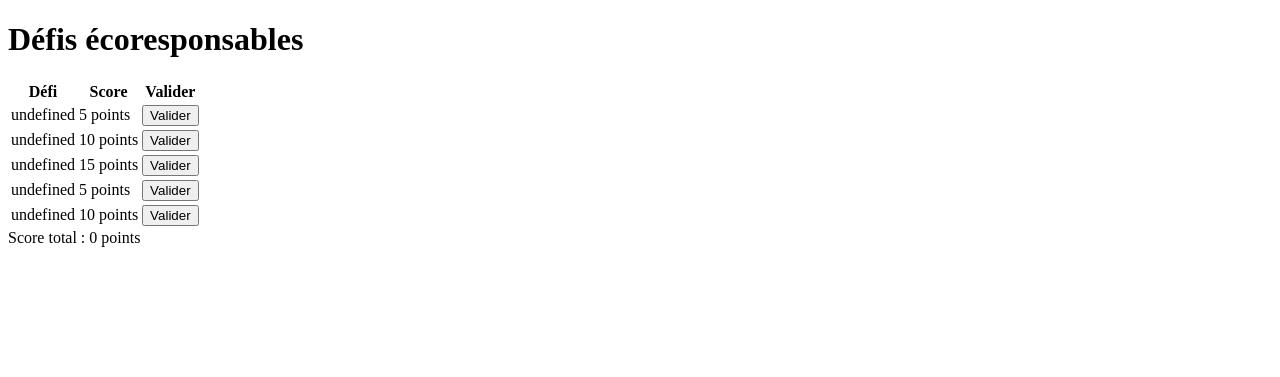
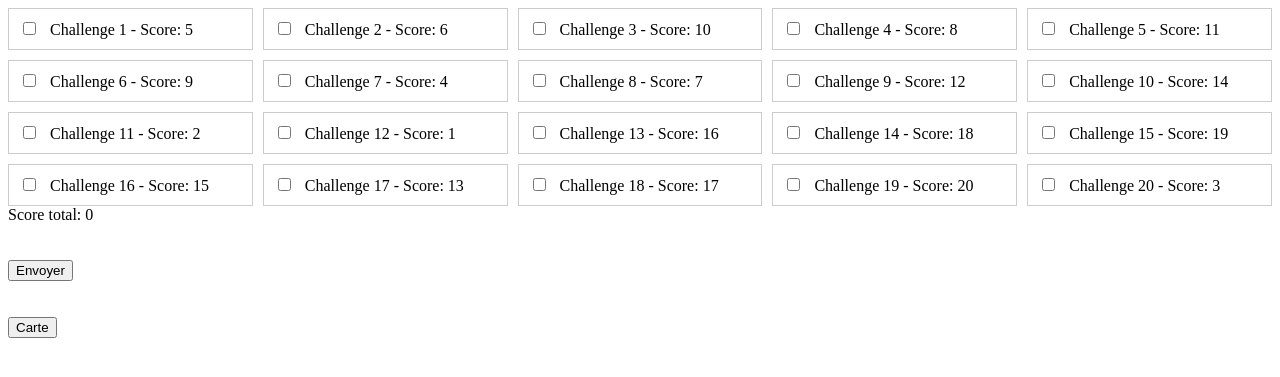
Before and after one commit to elyeselg/Neos, a PHP site: page /challenge.php in a window 1280 px wide. Shown: the top 377 px of the page. Run offline with PHP 8.4, Linux system fonts and the light colour scheme; the visitor is signed in with stand-in values (Sample User, id 1).

Commit message:
modification challenges et register

```diff
--- a/Neos_L2/challenge.php
+++ b/Neos_L2/challenge.php
@@ -1,132 +1,144 @@
 <!DOCTYPE html>
-<html>
+<html lang="en">
+
+
+<?php
+session_start();
+if (!isset($_SESSION['username'])) {
+    header('Location: connexion.php');
+    exit();
+}
+?>
+
+
 
 <head>
     <meta charset="UTF-8">
-    <title>Défis écoresponsables</title>
+    <meta http-equiv="X-UA-Compatible" content="IE=edge">
+    <meta name="viewport" content="width=device-width, initial-scale=1.0">
+    <title>Challenges</title>
+    <link rel="stylesheet" type="text/css" href="styleChallenge.css">
 </head>
 
 <body>
-    <h1>Défis écoresponsables</h1>
-    <div id="defis"></div>
-    <div id="score"></div>
+
+    <div class="challenges-container">
+        <div class="challenge">
+            <input type="checkbox" id="challenge1" name="score" value="5" onchange="getScore()">
+            <label for="challenge1">Challenge 1 - Score: 5</label>
+        </div>
+        <div class="challenge">
+            <input type="checkbox" id="challenge2" name="score" value="6" onchange="getScore()">
+            <label for="challenge2">Challenge 2 - Score: 6</label>
+        </div>
+        <div class="challenge">
+            <input type="checkbox" id="challenge3" name="score" value="10" onchange=" getscore()">
+            <label for="challenge3">Challenge 3 - Score: 10</label>
+        </div>
+        <div class="challenge">
+            <input type="checkbox" id="challenge4" name="score" value="8" onchange=" getscore()">
+            <label for="challenge4">Challenge 4 - Score: 8</label>
+        </div>
+        <div class="challenge">
+            <input type="checkbox" id="challenge5" name="score" value="11" onchange=" getscore()">
+            <label for="challenge5">Challenge 5 - Score: 11</label>
+        </div>
+        <div class="challenge">
+            <input type="checkbox" id="challenge6" name="score" value="9" onchange=" getscore()">
+            <label for="challenge6">Challenge 6 - Score: 9</label>
+        </div>
+        <div class="challenge">
+            <input type="checkbox" id="challenge7" name="score" value="4" onchange=" getscore()">
+            <label for="challenge7">Challenge 7 - Score: 4</label>
+        </div>
+        <div class="challenge">
+            <input type="checkbox" id="challenge8" name="score" value="7" onchange=" getscore()">
+            <label for="challenge8">Challenge 8 - Score: 7</label>
+        </div>
+        <div class="challenge">
+            <input type="checkbox" id="challenge9" name="score" value="12" onchange=" getscore()">
+            <label for="challenge9">Challenge 9 - Score: 12</label>
+        </div>
+        <div class="challenge">
+            <input type="checkbox" id="challenge10" name="score" value="14" onchange=" getscore()">
+            <label for="challenge10">Challenge 10 - Score: 14</label>
+        </div>
+        <div class="challenge">
+            <input type="checkbox" id="challenge11" name="score" value="2" onchange=" getscore()">
+            <label for="challenge11">Challenge 11 - Score: 2</label>
+        </div>
+        <div class="challenge">
+            <input type="checkbox" id="challenge12" name="score" value="1" onchange=" getscore()">
+            <label for="challenge12">Challenge 12 - Score: 1</label>
+        </div>
+        <div class="challenge">
+            <input type="checkbox" id="challenge13" name="score" value="16" onchange=" getscore()">
+            <label for="challenge13">Challenge 13 - Score: 16</label>
+        </div>
+        <div class="challenge">
+            <input type="checkbox" id="challenge14" name="score" value="18" onchange=" getscore()">
+            <label for="challenge14">Challenge 14 - Score: 18</label>
+        </div>
+        <div class="challenge">
+            <input type="checkbox" id="challenge15" name="score" value="19" onchange=" getscore()">
+            <label for="challenge15">Challenge 15 - Score: 19</label>
+        </div>
+        <div class="challenge">
+            <input type="checkbox" id="challenge16" name="score" value="15" onchange=" getscore()">
+            <label for="challenge16">Challenge 16 - Score: 15</label>
+        </div>
+        <div class="challenge">
+            <input type="checkbox" id="challenge17" name="score" value="13" onchange=" getscore()">
+            <label for="challenge17">Challenge 17 - Score: 13</label>
+        </div>
+        <div class="challenge">
+            <input type="checkbox" id="challenge18" name="score" value="17" onchange=" getscore()">
+            <label for="challenge18">Challenge 18 - Score: 17</label>
+        </div>
+        <div class="challenge">
+            <input type="checkbox" id="challenge19" name="score" value="20" onchange=" getscore()">
+            <label for="challenge19">Challenge 19 - Score: 20</label>
+        </div>
+        <div class="challenge">
+            <input type="checkbox" id="challenge20" name="score" value="3" onchange=" getscore()">
+            <label for="challenge20">Challenge 20 - Score: 3</label>
+        </div>
+
+    </div>
+
+    <form action="score.php" method="post" enctype="multipart/form-data">
+        <div>Score total: <span id="score">0</span></div><br><br>
+        <input type="hidden" name="score" id="score-input" value="0">
+        <button type="submit" name="submit">Envoyer</button>
+    </form>
+
+    <br><br>
+
+    <button onclick="location.href='map.php'">Carte</button><br><br>
+
 
 
 
     <script>
-        // Définition des défis avec leur score
-        const defis = [{
-                nom: "Prendre les transports en commun",
-                score: 5
-            },
-            {
-                nom: "Manger des produits locaux",
-                score: 10
-            },
-            {
-                nom: "Réduire sa consommation d'eau",
-                score: 15
-            },
-            {
-                nom: "Utiliser une gourde plutôt que des bouteilles en plastique",
-                score: 5
-            },
-            {
-                nom: "Faire du compost",
-                score: 10
-            },
-            {
-                nom: "Réduire sa consommation de viande",
-                score: 20
-            },
-            {
-                nom: "Éteindre les lumières en quittant une pièce",
-                score: 5
-            },
-            {
-                nom: "Acheter des produits d'occasion",
-                score: 10
-            },
-            {
-                nom: "Utiliser des sacs réutilisables pour faire ses courses",
-                score: 5
-            },
-            {
-                nom: "Éviter les produits jetables",
-                score: 10
-            },
-            {
-                nom: "Planter des arbres",
-                score: 15
-            },
-            {
-                nom: "Réduire sa consommation d'électricité",
-                score: 20
-            },
-        ];
-
-        // Variables globales
-        let defisValides = [];
-        let scoreTotal = 0;
-        let defisAffiches = 0;
-
-        // Fonction pour afficher les défis
-        // Fonction d'affichage des défis
-        function afficherDefis() {
-            // Sélection des 5 défis suivants non encore validés
-            const defisRestants = defis.filter(defi => !defisValides.includes(defi));
-            const defisAAfficher = defisRestants.slice(0, 5);
-
-            // Construction du tableau HTML des défis
-            let html = "<table><tr><th>Défi</th><th>Score</th><th>Valider</th></tr>";
-            for (const defi of defisAAfficher) {
-                html += `<tr><td>${defi.titre}</td><td>${defi.score} points</td><td><button onclick="validerDefi('${defi.titre}', ${defi.score})">Valider</button></td></tr>`;
-            }
-            html += "</table>";
-
-            // Affichage du tableau HTML des défis
-            const divDefis = document.getElementById("defis");
-            divDefis.innerHTML = html;
-
-            // Mise à jour du nombre de défis affichés
-            defisAffiches += defisAAfficher.length;
+        function getScore() {
+            let score = 0;
+            const checkboxes = document.querySelectorAll('input[name="score"]:checked');
+            checkboxes.forEach((checkbox) => {
+                score += parseInt(checkbox.value);
+            });
+            document.getElementById('score').innerText = score;
+            document.getElementById("score-input").value = score;
         }
 
-        // Fonction de validation d'un défi
-        function validerDefi(titre, score) {
-            // Ajout du défi validé à la liste des défis validés
-            defisValides.push(titre);
-            // Ajout du score du défi validé au score total
-            scoreTotal += score;
-            // Affichage du score total mis à jour
-            const divScore = document.getElementById("score");
-            divScore.innerHTML = `Score total : ${scoreTotal} points`;
-
-            // Si tous les défis affichés sont validés, on réinitialise la liste des défis validés et on affiche les 5 suivants
-            if (defisAffiches >= 5 && defisValides.length === defisAffiches) {
-                defisValides = [];
-                scoreTotal = 0;
-                defisAffiches = 0;
-                afficherDefis();
-            }
+        function displayScore() {
+            const score = document.getElementById('score').innerText;
+            alert(`Votre score est de ${score} points.`);
         }
 
 
 
-        // Fonction d'initialisation de la page
-        function init() {
-            // Affichage des premiers défis
-            afficherDefis();
-
-            // Affichage du score total
-            const divScore = document.getElementById("score");
-            divScore.innerHTML = `Score total : ${scoreTotal} points`;
-        }
-
-        // Appel de la fonction d'initialisation au chargement de la page
-        window.onload = init;
     </script>
-
 </body>
 
+
 </html>
--- a/Neos_L2/connexion.php
+++ b/Neos_L2/connexion.php
@@ -1,12 +1,15 @@
 <!DOCTYPE html>
 <html>
+
 <head>
 	<title>Connexion</title>
 	<link rel="stylesheet" type="text/css" href="styleLog.css">
 </head>
+
 <body>
 	<div class="container">
 		<form action="login.php" method="post">
+			<form action="score.php" method="post" enctype="multipart/form-data">
 
 				<h2>Connexion</h2>
 
@@ -28,4 +31,5 @@
 		</a>
 	</div>
 </body>
+
 </html>
--- a/Neos_L2/inscription.php
+++ b/Neos_L2/inscription.php
@@ -9,6 +9,7 @@
 <body>
 
 	<form action="register.php" method="post" enctype="multipart/form-data">
+
 		<h2>Inscription</h2>
 		<label for="username">Nom d'utilisateur</label>
 		<input type="text" name="username" required><p><p>
@@ -22,10 +23,6 @@
 		<label for="confirm_password">Confirmer le mot de passe</label>
 		<input type="password" name="confirm_password" required><p><p>
 
-		<br>
-		<label for="image">image Avatar :</label>
-		<input type="file" name="image" id="image" accept="image/*" required>
-		<br><br>
 
 		<button type="submit">S'inscrire</button><p><p>
 
--- a/Neos_L2/styleChallenge.css
+++ b/Neos_L2/styleChallenge.css
@@ -1,90 +1,18 @@
-/* Définition des couleurs */
-:root {
-    --color-primary: #2E8B57;
-    --color-secondary: #9ACD32;
-    --color-tertiary: #7FFF00;
-    --color-text: #333333;
+.challenges-container {
+    display: grid;
+    grid-template-columns: repeat(5, 1fr);
+    gap: 10px;
   }
 
-  /* Styles généraux */
-  body {
-    font-family: Arial, sans-serif;
-    background-color: white;
-    color: var(--color-text);
-    margin: 0;
-    padding: 0;
+  .challenge {
+    border: 1px solid #ccc;
+    padding: 10px;
   }
 
-  header {
-    background-color: var(--color-primary);
-    color: white;
-    padding: 20px;
+  input[type="checkbox"] {
+    margin-right: 10px;
   }
 
-  h1 {
-    margin: 0;
-    font-size: 2em;
+  .hidden {
+    display: none;
   }
-
-  #score {
-    font-weight: bold;
-    font-size: 1.2em;
-  }
-
-  ul {
-    list-style: none;
-    margin: 0;
-    padding: 0;
-  }
-
-  li {
-    margin-bottom: 20px;
-  }
-
-  /* Styles pour les challenges */
-  .challenge-container {
-    display: flex;
-    justify-content: space-between;
-    align-items: center;
-    background-color: var(--color-secondary);
-    padding: 10px;
-    border-radius: 5px;
-  }
-
-  .challenge-container:hover {
-    background-color: var(--color-tertiary);
-  }
-
-  .challenge-label {
-    margin: 0;
-    font-size: 1.2em;
-    font-weight: bold;
-  }
-
-  .challenge-info {
-    display: none;
-    background-color: white;
-    padding: 10px;
-    margin-top: 5px;
-    border-radius: 5px;
-    box-shadow: 0 0 5px rgba(0, 0, 0, 0.2);
-    position: absolute;
-    z-index: 1;
-    min-width: 200px;
-  }
-
-  .challenge-container:hover .challenge-info {
-    display: block;
-  }
-
-  .close {
-    float: right;
-    font-size: 1.2em;
-    font-weight: bold;
-    cursor: pointer;
-  }
-
-  .challenge-points {
-    font-size: 1.2em;
-    font-weight: bold;
-  }
```
Also changed, not shown: Neos_L2/defi_v2.html (deleted, +0 -75 lines), Neos_L2/register.php (+17 -56 lines), Neos_L2/score.php (added, +52 -0 lines), Neos_L2/avatar.png (deleted), Neos_L2/styleProfil.css (added). Lines whose indentation alone changed are shown as unchanged.
